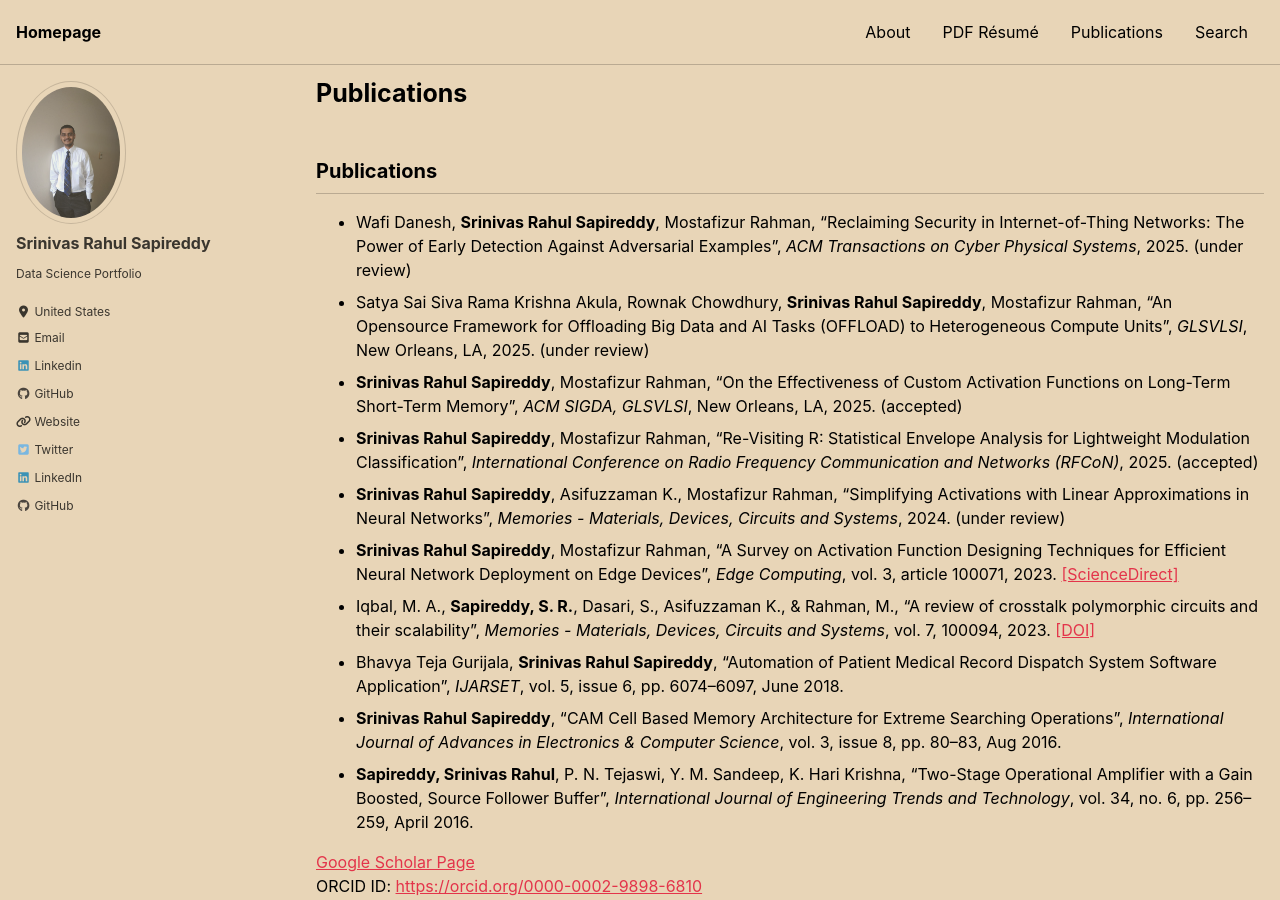
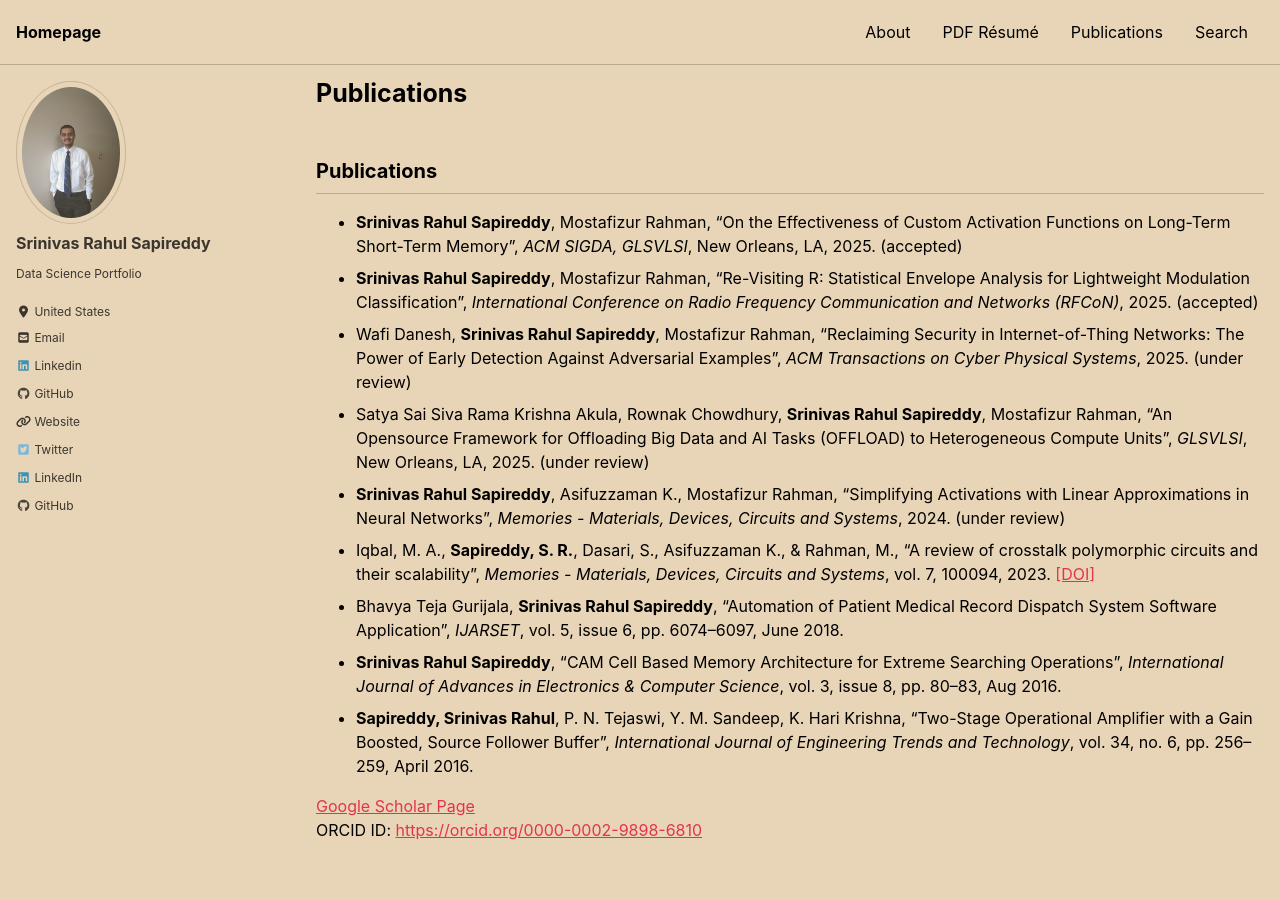
Before and after one commit to srsapireddy/srsapireddy.github.io, a Jekyll site: the page built from _pages/publications.md, in a window 1280 px wide and 900 px high. Built offline with Jekyll 4.4.1, drawn with Linux system fonts in a browser that asks for light colours; cached includes are drawn as plain includes; nearby versions of some CDN libraries.

Commit message:
Update publications.md

```diff
--- a/_pages/publications.md
+++ b/_pages/publications.md
@@ -7,22 +7,19 @@ permalink: /publications/
   <h2>Publications</h2>
   <ul>
     <li>
+      <strong>Srinivas Rahul Sapireddy</strong>, Mostafizur Rahman, “On the Effectiveness of Custom Activation Functions on Long-Term Short-Term Memory”, <em>ACM SIGDA, GLSVLSI</em>, New Orleans, LA, 2025. (accepted)
+    </li>
+    <li>
+      <strong>Srinivas Rahul Sapireddy</strong>, Mostafizur Rahman, “Re-Visiting R: Statistical Envelope Analysis for Lightweight Modulation Classification”, <em>International Conference on Radio Frequency Communication and Networks (RFCoN)</em>, 2025. (accepted)
+    </li>
+    <li>
       Wafi Danesh, <strong>Srinivas Rahul Sapireddy</strong>, Mostafizur Rahman, “Reclaiming Security in Internet-of-Thing Networks: The Power of Early Detection Against Adversarial Examples”, <em>ACM Transactions on Cyber Physical Systems</em>, 2025. (under review)
     </li>
     <li>
       Satya Sai Siva Rama Krishna Akula, Rownak Chowdhury, <strong>Srinivas Rahul Sapireddy</strong>, Mostafizur Rahman, “An Opensource Framework for Offloading Big Data and AI Tasks (OFFLOAD) to Heterogeneous Compute Units”, <em>GLSVLSI</em>, New Orleans, LA, 2025. (under review)
     </li>
     <li>
-      <strong>Srinivas Rahul Sapireddy</strong>, Mostafizur Rahman, “On the Effectiveness of Custom Activation Functions on Long-Term Short-Term Memory”, <em>ACM SIGDA, GLSVLSI</em>, New Orleans, LA, 2025. (accepted)
-    </li>
-    <li>
-      <strong>Srinivas Rahul Sapireddy</strong>, Mostafizur Rahman, “Re-Visiting R: Statistical Envelope Analysis for Lightweight Modulation Classification”, <em>International Conference on Radio Frequency Communication and Networks (RFCoN)</em>, 2025. (accepted)
-    </li>
-    <li>
       <strong>Srinivas Rahul Sapireddy</strong>, Asifuzzaman K., Mostafizur Rahman, “Simplifying Activations with Linear Approximations in Neural Networks”, <em>Memories - Materials, Devices, Circuits and Systems</em>, 2024. (under review)
-    </li>
-    <li>
-      <strong>Srinivas Rahul Sapireddy</strong>, Mostafizur Rahman, “A Survey on Activation Function Designing Techniques for Efficient Neural Network Deployment on Edge Devices”, <em>Edge Computing</em>, vol. 3, article 100071, 2023. <a href="https://www.sciencedirect.com/science/article/pii/S2773064623000713" target="_blank">[ScienceDirect]</a>
     </li>
     <li>
       Iqbal, M. A., <strong>Sapireddy, S. R.</strong>, Dasari, S., Asifuzzaman K., & Rahman, M., “A review of crosstalk polymorphic circuits and their scalability”, <em>Memories - Materials, Devices, Circuits and Systems</em>, vol. 7, 100094, 2023. <a href="https://doi.org/10.1016/j.memori.2023.100094" target="_blank">[DOI]</a>
```
